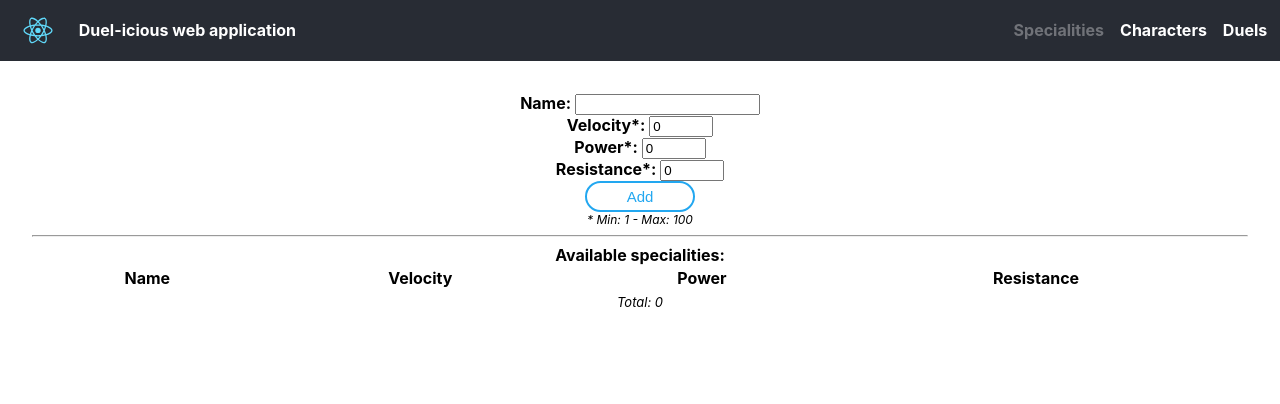
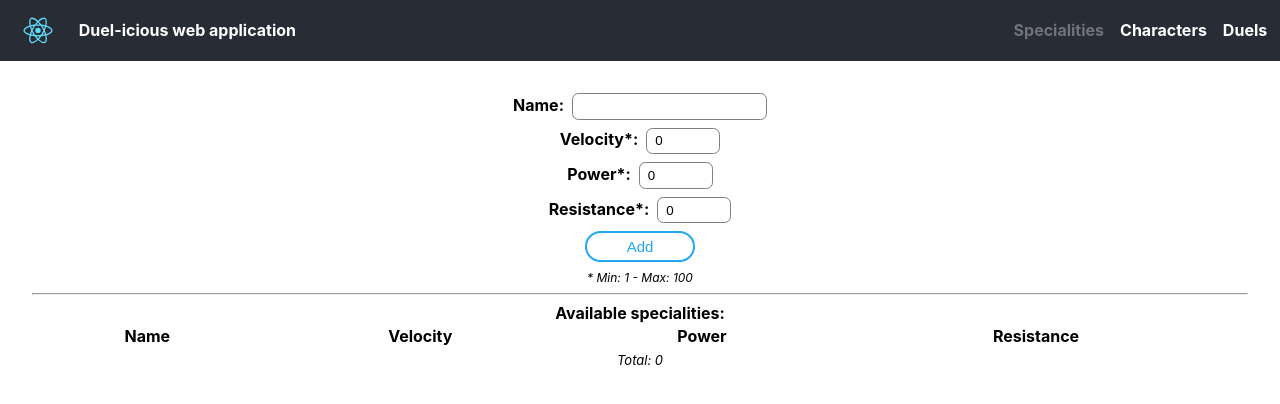
Before and after one commit to pillowslept/duel-icious, a React (Create React App) app: page /specialities in a window 1280 px wide. Shown: the top 404 px of the page. Built offline with nearby package versions, Linux system fonts and the light colour scheme.

Commit message:
Using new button styles in forms

```diff
--- a/src/components/AddCharacter/AddCharacter.js
+++ b/src/components/AddCharacter/AddCharacter.js
@@ -4,10 +4,14 @@ import { connect } from 'react-redux';
 import { bindActionCreators } from 'redux';
 import { addCharacter } from '../../actions';
 import { FlexContainer } from 'components/Styled/Container.css';
-import { Button } from 'components/Styled/Common.css';
+import {
+  Button,
+  Input,
+  Label,
+  Row,
+} from 'components/Styled/Common.css';
 
 class AddCharacter extends Component {
-
   constructor() {
     super();
     this.state = {
@@ -35,16 +39,16 @@ class AddCharacter extends Component {
         column
         justifyContent="center"
       >
-        <div>
-          <label><strong>Name: </strong></label>
-          <input
+        <Row>
+          <Label>Name:</Label>
+          <Input
             type="text"
             value={this.state.name}
             onChange={(event) => this.handleChange(event, 'name')}
           />
-        </div>
-        <div>
-          <label><strong>Speciality: </strong></label>
+        </Row>
+        <Row>
+          <Label>Speciality:</Label>
           <select value={this.state.speciality} onChange={(event) => this.handleChange(event, 'speciality')}>
             <option
               value={''}
@@ -60,7 +64,8 @@ class AddCharacter extends Component {
               </option>
             ))}
           </select>
-        </div>
+        </Row>
+        <Row>
           <Button
             disabled={!this.state.name || !this.state.speciality}
             onClick={() => this.add()}
@@ -68,6 +73,7 @@ class AddCharacter extends Component {
           >
             Add
           </Button>
+        </Row>
       </FlexContainer>
     );
   }
--- a/src/components/AddSpeciality/AddSpeciality.js
+++ b/src/components/AddSpeciality/AddSpeciality.js
@@ -3,16 +3,16 @@ import PropTypes from 'prop-types';
 import { connect } from 'react-redux';
 import { bindActionCreators } from 'redux';
 import { addSpeciality as add } from '../../actions';
+import { FlexContainer } from 'components/Styled/Container.css';
 import {
-  FlexContainer,
-} from 'components/Styled/Container.css';
-import {
+  Button,
+  Input,
+  Label,
   Legend,
-  Button,
+  Row,
 } from 'components/Styled/Common.css';
 
 class AddSpeciality extends Component {
-
   constructor() {
     super();
     this.state = {
@@ -58,44 +58,45 @@ class AddSpeciality extends Component {
         column
         justifyContent="center"
       >
-        <div>
-          <label><strong>Name: </strong></label>
-          <input
+        <Row>
+          <Label>Name:</Label>
+          <Input
             type="text"
             value={this.state.name}
             onChange={(event) => this.handleChange(event, 'name', 'string')}
           />
-        </div>
-        <div>
-          <label><strong>Velocity*: </strong></label>
-          <input
+        </Row>
+        <Row>
+          <Label>Velocity*:</Label>
+          <Input
             type="number"
             min={this.state.min}
             max={this.state.max}
             value={this.state.velocity}
             onChange={(event) => this.handleChange(event, 'velocity')}
           />
-        </div>
-        <div>
-          <label><strong>Power*: </strong></label>
-          <input
+        </Row>
+        <Row>
+          <Label>Power*:</Label>
+          <Input
             type="number"
             min={this.state.min}
             max={this.state.max}
             value={this.state.power}
             onChange={(event) => this.handleChange(event, 'power')}
           />
-        </div>
-        <div>
-          <label><strong>Resistance*: </strong></label>
-          <input
+        </Row>
+        <Row>
+          <Label>Resistance*:</Label>
+          <Input
             type="number"
             min={this.state.min}
             max={this.state.max}
             value={this.state.resistance}
             onChange={(event) => this.handleChange(event, 'resistance')}
           />
-        </div>
+        </Row>
+        <Row>
           <Button
             disabled={!this.isValidForm()}
             onClick={() => this.add()}
@@ -103,6 +104,7 @@ class AddSpeciality extends Component {
           >
             Add
           </Button>
+        </Row>
         <Legend>
           * Min: { this.state.min } - Max: { this.state.max }
         </Legend>
--- a/src/components/Duel/Duel.js
+++ b/src/components/Duel/Duel.js
@@ -9,7 +9,10 @@ import {
   Result,
   Versus,
 } from './Duel.css';
-import { Button } from 'components/Styled/Common.css';
+import {
+  Button,
+  Row,
+} from 'components/Styled/Common.css';
 
 class Duel extends Component {
 
@@ -37,13 +40,11 @@ class Duel extends Component {
             <span>{ rightCharacter.speciality }</span>
           </Description>
         </Container>
-        { progress &&
+        {progress &&
           <Result>
-            <strong>
-              And the winner is ...
-            </strong>
-            { leftCharacter.id &&
-              <div>
+            <Row><strong>And the winner is ...</strong></Row>
+            {(leftCharacter.id && rightCharacter.id) && (
+              <Row>
                 <Button onClick={() => this.showResults()}>Show results</Button>
                 <Button
                   isCancel
@@ -51,8 +52,8 @@ class Duel extends Component {
                 >
                   Cancel
                 </Button>
-              </div>
-            }
+              </Row>
+            )}
           </Result>
         }
       </>
--- a/src/components/StartDuel/StartDuel.js
+++ b/src/components/StartDuel/StartDuel.js
@@ -1,10 +1,13 @@
-import React, { Component } from 'react';
+import React, { Component, Fragment } from 'react';
 import PropTypes from 'prop-types';
 import { connect } from 'react-redux';
 import { bindActionCreators } from 'redux';
 import { startDuel, updateCharacter } from '../../actions';
 
-import { Button } from 'components/Styled/Common.css';
+import {
+  Button,
+  Row,
+} from 'components/Styled/Common.css';
 
 class StartDuel extends Component {
 
@@ -25,7 +28,8 @@ class StartDuel extends Component {
     const allowBtn = characters.filter(({ selected }) => selected).length === 2;
 
     return (
-      <div className="character-list">
+      <Fragment>
+        <Row>
           <strong>Select two opponents to start a duel:</strong>
           {characters.map((character) => (
             <div className="character" key={character.id}>
@@ -41,12 +45,13 @@ class StartDuel extends Component {
               </label>
             </div>
           ))}
-        {characters.length > 1 ?
-          <div>
+        </Row>
+        {characters.length > 1 && (
+          <Row>
             <Button onClick={() => this.startDuel()} disabled={!allowBtn}>Start duel</Button>
-          </div>
-          : ''}
-      </div>
+          </Row>
+        )}
+      </Fragment>
     );
   }
 }
```
Lines whose indentation alone changed are shown as unchanged.
